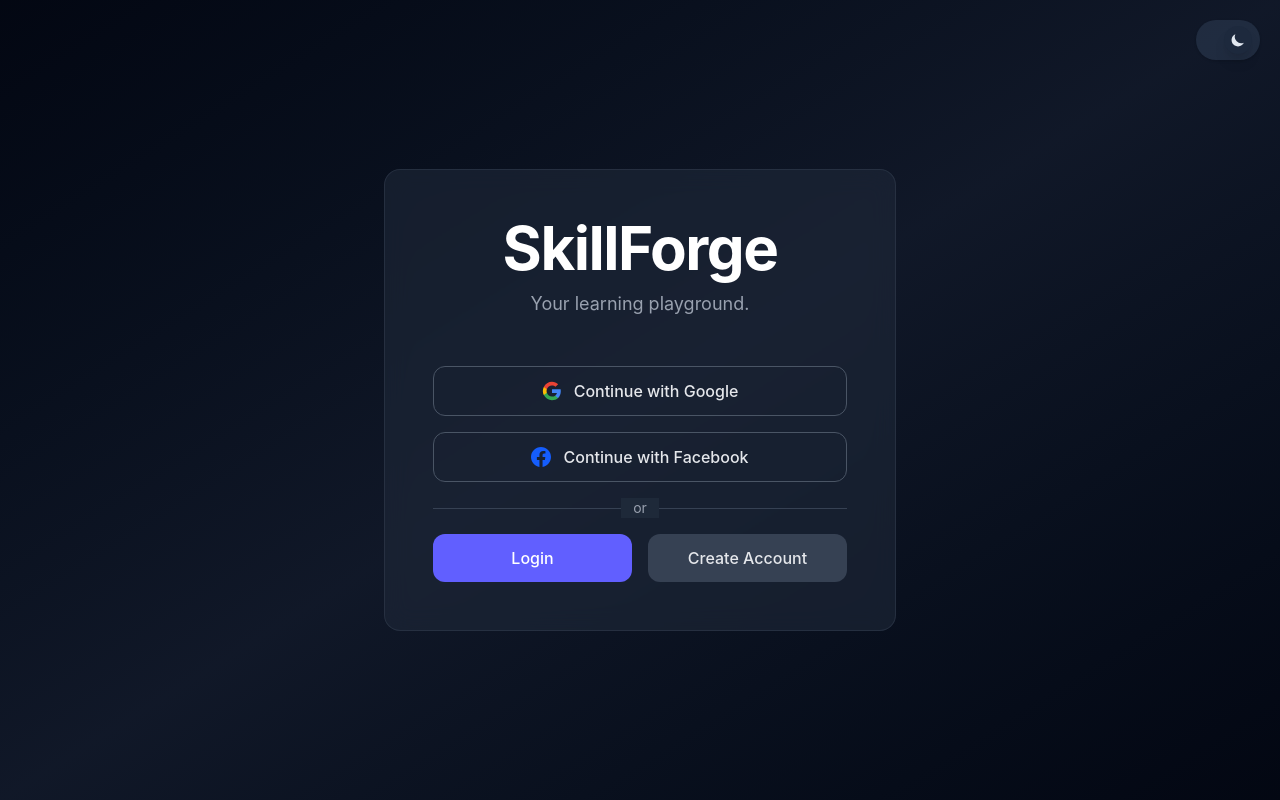
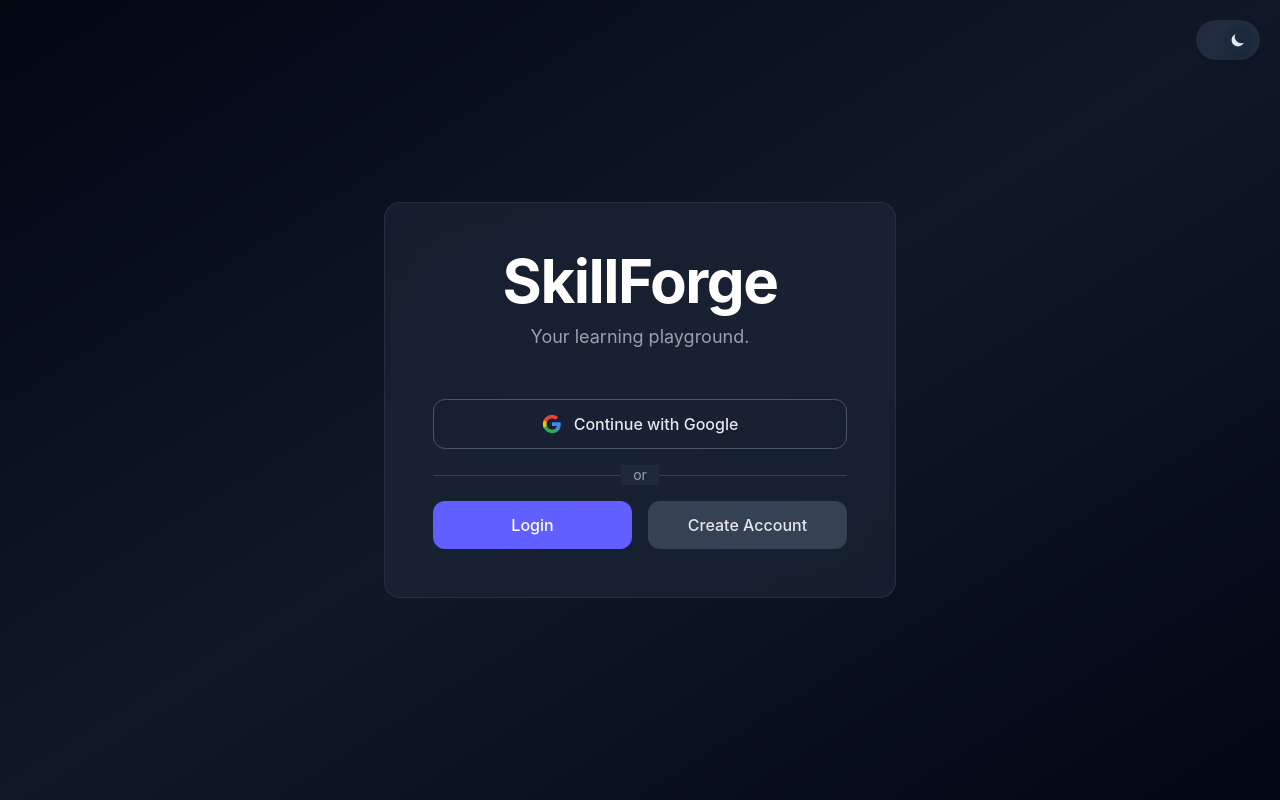
Before and after one commit to haruhadj/skillforge, a Next.js app: page / in a window 1280 px wide. Built offline with nearby package versions, Linux system fonts and the light colour scheme; no server answers.

Commit message:
temporary remove facebook auth

```diff
--- a/app/page.tsx
+++ b/app/page.tsx
@@ -5,13 +5,11 @@ import { useRouter } from 'next/navigation'
 import Link from 'next/link'
 import { useAuth } from '@/app/contexts/AuthContext'
 import ThemeToggle from '@/app/components/ThemeToggle'
-import toast from 'react-hot-toast'
 
 export default function HomePage() {
   const router = useRouter()
-  const { currentUser, signInWithGoogle, signInWithFacebook } = useAuth()
+  const { currentUser, signInWithGoogle } = useAuth()
   const [isGoogleLoading, setIsGoogleLoading] = useState(false)
-  const [isFacebookLoading, setIsFacebookLoading] = useState(false)
 
   // Redirect if already logged in
   useEffect(() => {
@@ -29,18 +27,6 @@ export default function HomePage() {
       // Error feedback is handled by the parent auth flow
     } finally {
       setIsGoogleLoading(false)
-    }
-  }
-
-  const handleFacebookSignIn = async () => {
-    try {
-      setIsFacebookLoading(true)
-      await signInWithFacebook()
-      router.push('/library')
-    } catch (error) {
-      toast.error(`Facebook login failed: ${error instanceof Error ? error.message : 'Unknown error'}`)
-    } finally {
-      setIsFacebookLoading(false)
     }
   }
 
@@ -75,18 +61,6 @@ export default function HomePage() {
               <span>{isGoogleLoading ? 'Signing in...' : 'Continue with Google'}</span>
             </button>
 
-            <button
-              className="w-full btn-outline flex items-center justify-center gap-3 hover:-translate-y-0.5 active:translate-y-0"
-              onClick={handleFacebookSignIn}
-              disabled={isFacebookLoading}
-              type="button"
-            >
-              <svg className="w-5 h-5 flex-shrink-0 text-blue-600" viewBox="0 0 24 24" fill="currentColor">
-                <path d="M24 12.073c0-6.627-5.373-12-12-12s-12 5.373-12 12c0 5.99 4.388 10.954 10.125 11.854v-8.385H7.078v-3.47h3.047V9.43c0-3.007 1.792-4.669 4.533-4.669 1.312 0 2.686.235 2.686.235v2.953H15.83c-1.491 0-1.956.925-1.956 1.874v2.25h3.328l-.532 3.47h-2.796v8.385C19.612 23.027 24 18.062 24 12.073z"/>
-              </svg>
-              <span>{isFacebookLoading ? 'Signing in...' : 'Continue with Facebook'}</span>
-            </button>
-
             <div className="relative">
               <div className="absolute inset-0 flex items-center">
                 <div className="w-full border-t border-slate-200 dark:border-gray-700"></div>
```
